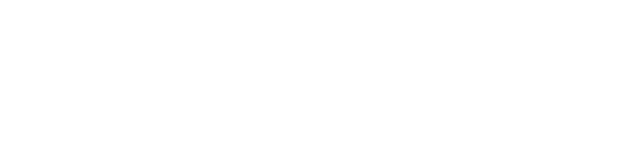
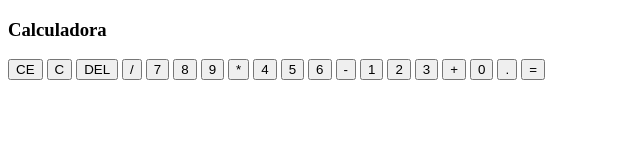
Before and after one commit to Galelbelmiro/calculadora_2, a plain HTML site: page index.html in a window 1280 px wide. Shown: the whole page, without its empty margins (0-640 px from the left). Drawn offline with Linux system fonts and the light colour scheme.

Commit message:
Nessa etapa a estrutura da calculadora foi criada

```diff
--- a/index.html
+++ b/index.html
@@ -10,7 +10,52 @@
 </head>
 
 <body>
+    <!-- INÍCIO CALCULADORA -->
+    <div id="calc">
 
+        <!-- TÍTULO DA CALCULADORA -->
+        <h3>Calculadora</h3>
+
+        <!-- INÍCIO DO DISPLAY DAS OPERAÇÕES -->
+        <div id="operations">
+
+            <!-- ANTERIOR -->
+            <div id="previus-operation"> </div>
+
+            <!-- ATUAL -->
+            <div id="current-operation"> </div>
+
+        </div>
+        <!-- FIM DO DISPLAY DAS OPERAÇÕES -->
+
+
+        <!-- INÍCIO BOTÕES -->
+        <div id="buttons-container">
+            <button class="op">CE</button>
+            <button class="op">C</button>
+            <button class="op">DEL</button>
+            <button class="op">/</button>
+            <button class="number">7</button>
+            <button class="number">8</button>
+            <button class="number">9</button>
+            <button class="op">*</button>
+            <button class="number">4</button>
+            <button class="number">5</button>
+            <button class="number">6</button>
+            <button class="op">-</button>
+            <button class="number">1</button>
+            <button class="number">2</button>
+            <button class="number">3</button>
+            <button class="op">+</button>
+            <button class="number">0</button>
+            <button class="op">.</button>
+            <button id="equal-btn">=</button>
+        </div>
+        <!-- FIM BOTÕES -->
+
+
+    </div>
+    <!-- INÍCIO CALCULADORA -->
 
     <script src="js/script.js"></script>
 </body>
```
